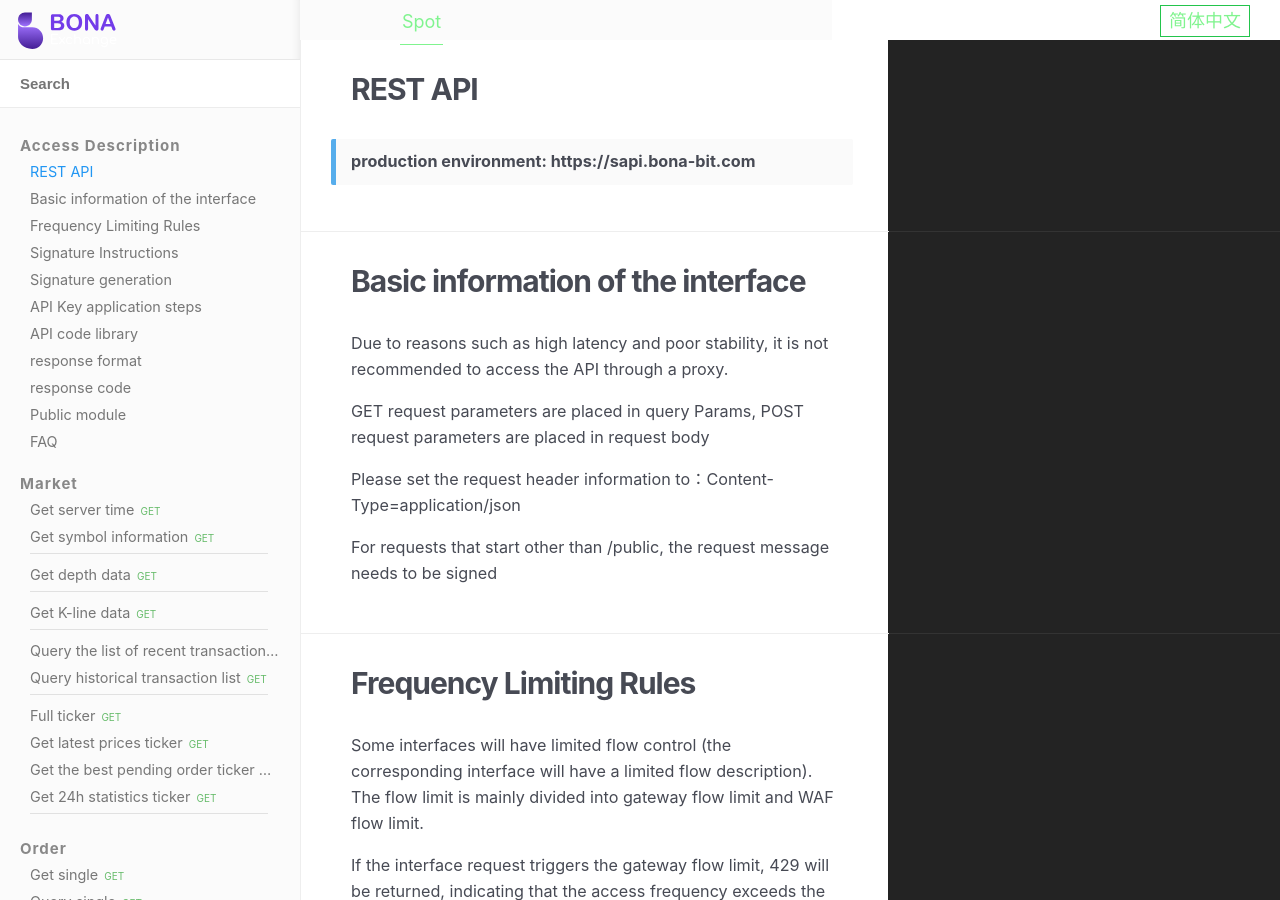
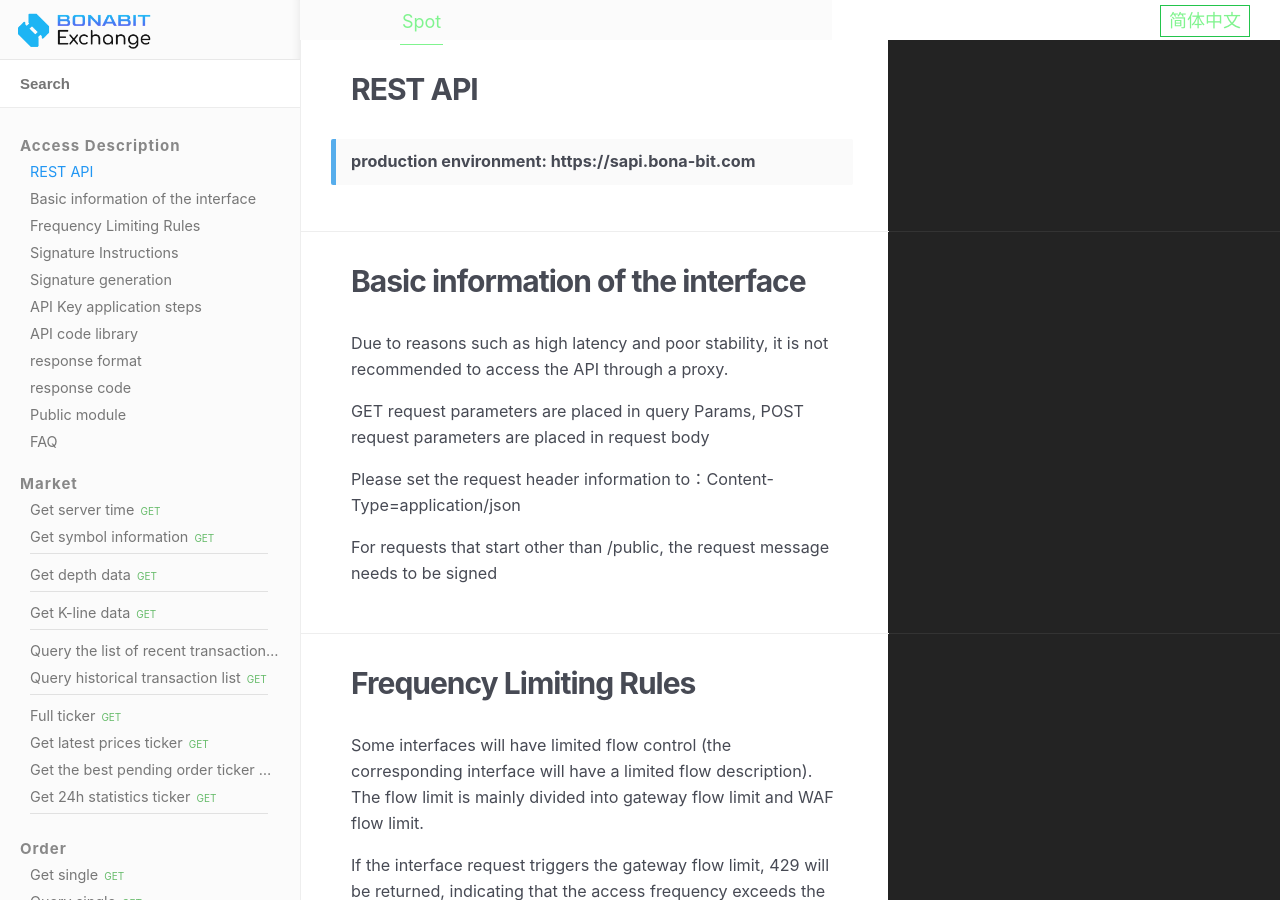
Before and after one commit to BonaExchange/doc-api, a Jekyll site: the page built from index.html, in a window 1280 px wide and 900 px high. Built offline with Jekyll 4.4.1, drawn with Linux system fonts in a browser that asks for light colours; nearby versions of some CDN libraries.

Commit message:
change logo

```diff
--- a/_layouts/default.html
+++ b/_layouts/default.html
@@ -26,7 +26,7 @@
 	<header>
 		<h1>
 			<button type="button" class="open-nav" id="open-nav"></button>
-			<a href="{{ site.baseurl }}/"><img src="{{ site.baseurl }}/images/logo.svg" height="40" alt="{{ site.title }} logo"></a>
+			<a href="{{ site.baseurl }}/"><img src="{{ site.baseurl }}/images/logo.png" height="40" alt="{{ site.title }} logo"></a>
 		</h1>
 
 		<form action="{{ site.baseurl }}/search/" method="get">
```
Also changed, not shown: images/logo.png (added).
